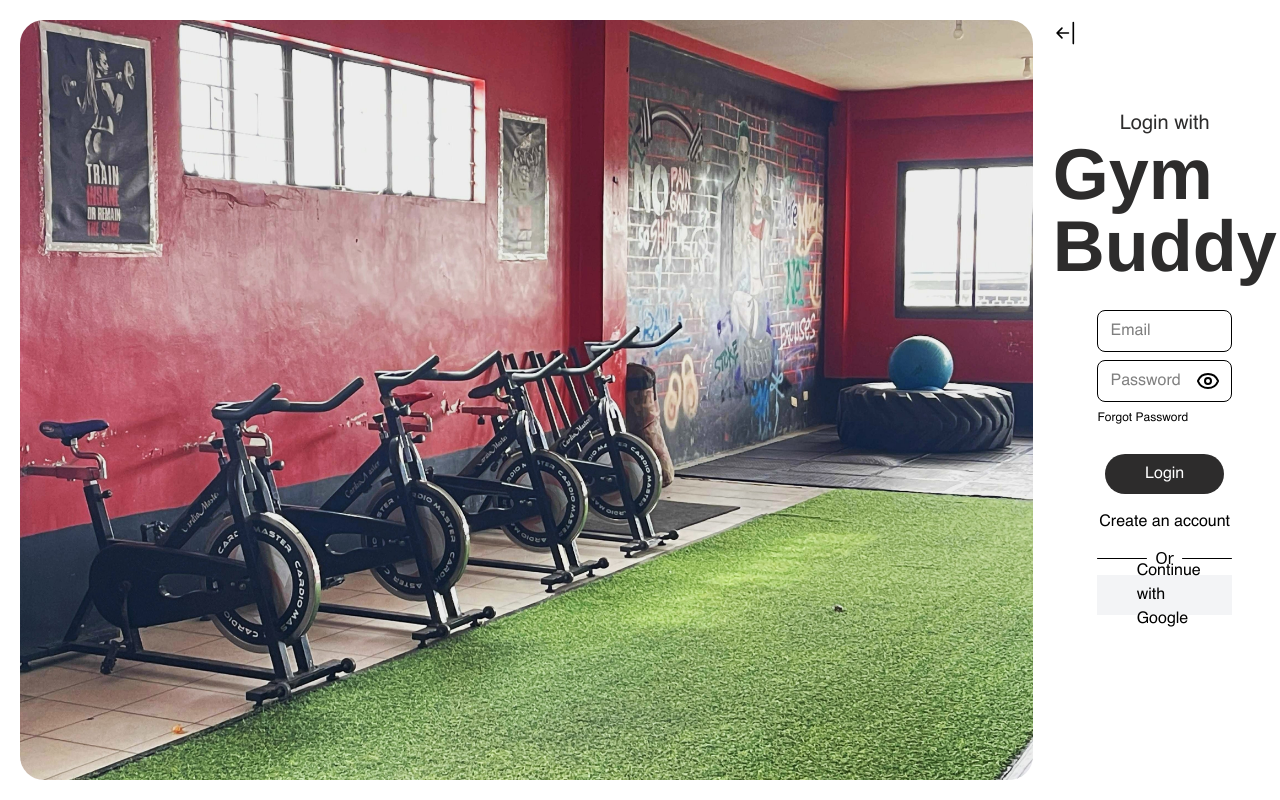
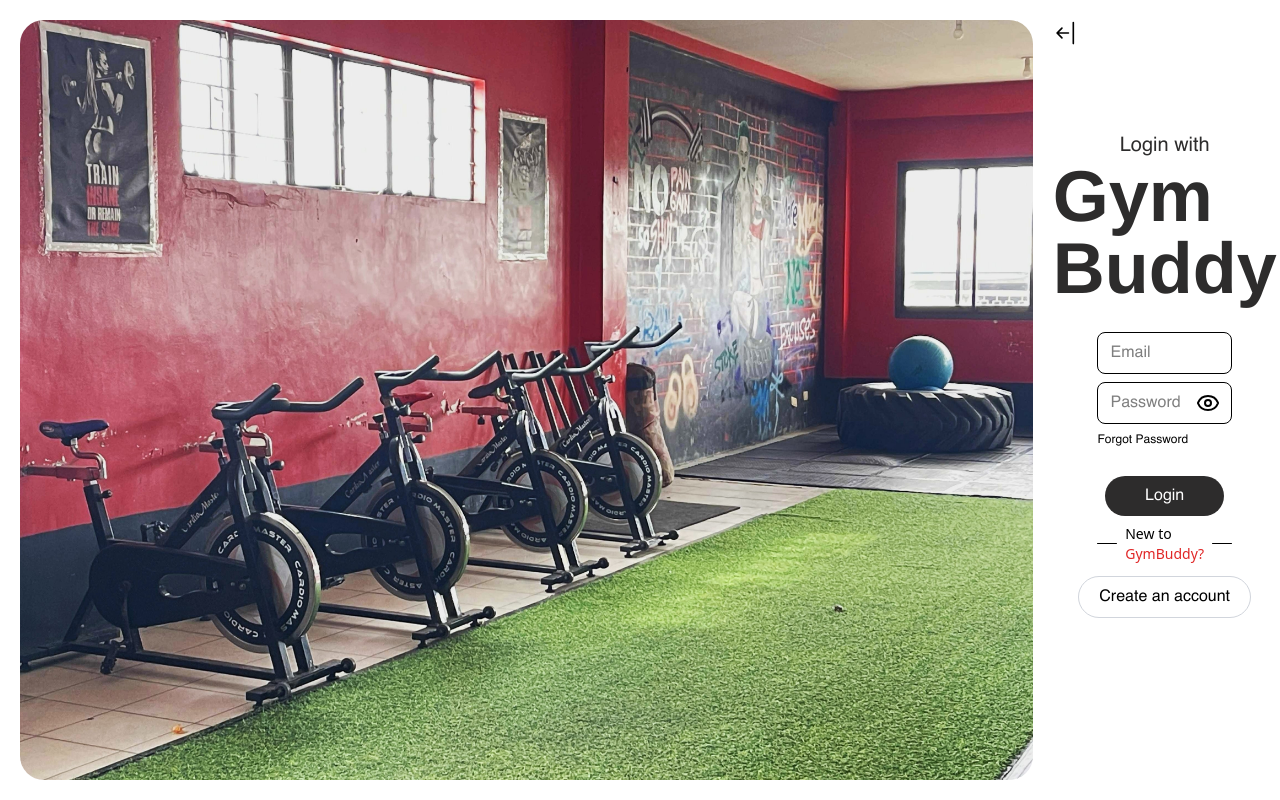
Before and after one commit to sooooodeen/2025-CP_GymBuddy, a Flask app: page /login in a window 1280 px wide. Run offline with Flask 3, Linux system fonts and the light colour scheme; style sheets or scripts are compiled from the project's sources.

Commit message:
Added Email 'Resend' Verification and more UI fixes

```diff
--- a/app.py
+++ b/app.py
@@ -325,7 +325,7 @@ def verify_account(token):
             user.status = 'active'
             user.verification_token = None
             db.session.commit()
-            flash('Your email has been successfully verified! You can now log in.', 'success')
+            flash('Email verified!', 'success')
     else:
         # Should not happen if token validation passed, but good for safety
         flash('Account not found.', 'error')
@@ -371,6 +371,41 @@ def login():
         else:
             flash('Invalid email or password.', 'error')
     return render_template("login.html")
+# app.py
+
+@app.route("/resend_verification", methods=['GET', 'POST'])
+def resend_verification():
+    # If the user is already logged in (unverified but has a session), we can use their ID.
+    # Otherwise, we ask for their email via a simple form.
+
+    if request.method == 'POST':
+        email = request.form.get('email')
+
+        if not email:
+            flash('Please enter your email address.', 'warning')
+            return redirect(url_for('resend_verification'))
+
+        user = User.query.filter_by(email=email, status='unverified').first()
+
+        if user:
+            # 1. Generate new token
+            new_token = generate_verification_token(email)
+
+            # 2. Send new email
+            try:
+                send_verification_email(email, new_token)
+                flash('A new verification link has been sent to your email.', 'success')
+            except Exception as e:
+                print(f"ERROR RESENDING EMAIL: {e}")
+                flash('Could not resend the verification email. Please contact support.', 'warning')
+        else:
+            # Be vague for security purposes—don't confirm if the email exists.
+            flash('If an unverified account exists, a new link has been sent.', 'info')
+
+        return redirect(url_for('login'))
+
+    # GET request: Show the form to input the email
+    return render_template("resend_form.html") # We need to create this template
 
 @app.route("/logout")
 def logout():
--- a/templates/login.html
+++ b/templates/login.html
@@ -10,24 +10,47 @@
 <body>
     <div class="flex h-[100dvh] p-5 gap-5">
         <img src="/static/src/images/loginIMG.jpg" alt="" class="rounded-3xl object-cover">
-        <div class="flex flex-col items-center w-full">
-            <div class="h-[10%] w-full flex justify-start items-start">
+        <div class="grid grid-rows-[3%_15%_1fr] w-full">
+            <div class="w-full flex justify-start items-start">
                 <a href="{{ url_for('home') }}" class="self-start items-start">
                     <svg xmlns="http://www.w3.org/2000/svg" width="26" height="26" fill="currentColor" class="bi bi-arrow-bar-left" viewBox="0 0 16 16">
                         <path fill-rule="evenodd" d="M12.5 15a.5.5 0 0 1-.5-.5v-13a.5.5 0 0 1 1 0v13a.5.5 0 0 1-.5.5M10 8a.5.5 0 0 1-.5.5H3.707l2.147 2.146a.5.5 0 0 1-.708.708l-3-3a.5.5 0 0 1 0-.708l3-3a.5.5 0 1 1 .708.708L3.707 7.5H9.5a.5.5 0 0 1 .5.5"/>
                     </svg>
                 </a>
             </div>
-            <div class="w-full h-[70%] flex flex-col items-center justify-center">
+            <div class="flex items-center justify-center">
                 {% with messages = get_flashed_messages(with_categories=true) %}
                     {% if messages %}
                         {% for category, message in messages %}
-                            <div class="p-2 my-2 text-sm rounded-lg {% if category == 'error' %} bg-red-100 text-red-700 {% else %} bg-green-100 text-green-700 {% endif %}">
+
+                            {% set is_unverified_error = (message == 'Your account is not verified. Please check your email for the verification link.') %}
+
+                            <div class="p-2 my-2 text-sm rounded-lg w-full max-w-md text-center
+                                {% if is_unverified_error or category == 'error' %}
+                                    bg-red-100 text-red-700
+                                {% else %}
+                                    bg-green-100 text-green-700
+                                {% endif %}">
+
                                 {{ message }}
+
+                                {% if is_unverified_error %}
+                                    <div class="mt-2 text-sm">
+                                        Did not receive it?
+                                        <a href="{{ url_for('resend_verification') }}"
+                                           class="font-bold underline cursor-pointer hover:text-red-900">
+                                            Click here to resend the link.
+                                        </a>
+                                    </div>
+                                {% endif %}
                             </div>
                         {% endfor %}
                     {% endif %}
                 {% endwith %}
+            </div>
+            <div class="w-full h-[70%] flex flex-col items-center justify-center">
+
+            <!-- <div class="w-full h-[70%] mt-3 flex flex-col items-center justify-center"> -->
 
                 <p class="text-[#2D2C2C] font-Helvetica text-xl">Login with</p>
                 <h1 class="font-Helvetica font-bold text-7xl text-[#2D2C2C]">Gym Buddy</h1>
@@ -51,16 +74,22 @@
                     </div>
                 </form>
 
-                <a href="{{ url_for('register') }}" class="font-Helvetica text-base mt-2 rounded-4xl hover:bg-gray-100 py-2 px-5">Create an account</a>
-                <div class="flex w-[60%] gap-2 justify-center items-center">
-                    <hr class="border-t-1 border-black-500 w-[70%] rounded mx-auto my-4">
-                    <p>Or</p>
-                    <hr class="border-t-1 border-black-500 w-[70%] rounded mx-auto my-4">
+                <div class="flex w-[60%] my-2 gap-2 justify-center items-center">
+                    <hr class="border-t-1 border-black-500 w-[32%] rounded mx-auto my-4">
+                    <p class="text-sm">New to <span class="text-[#e02727]">GymBuddy?</span> </p>
+                    <hr class="border-t-1 border-black-500 w-[32%] rounded mx-auto my-4">
                 </div>
-                <a href="" class="flex font-Helvetica w-[60%] gap-2 py-4 px-10 hover:bg-gray-200 bg-gray-100 justify-center items-center h-10"><svg xmlns="http://www.w3.org/2000/svg" x="0px" y="0px" width="36" height="36" viewBox="0 0 48 48">
-                    <path fill="#FFC107" d="M43.611,20.083H42V20H24v8h11.303c-1.649,4.657-6.08,8-11.303,8c-6.627,0-12-5.373-12-12c0-6.627,5.373-12,12-12c3.059,0,5.842,1.154,7.961,3.039l5.657-5.657C34.046,6.053,29.268,4,24,4C12.955,4,4,12.955,4,24c0,11.045,8.955,20,20,20c11.045,0,20-8.955,20-20C44,22.659,43.862,21.35,43.611,20.083z"></path><path fill="#FF3D00" d="M6.306,14.691l6.571,4.819C14.655,15.108,18.961,12,24,12c3.059,0,5.842,1.154,7.961,3.039l5.657-5.657C34.046,6.053,29.268,4,24,4C16.318,4,9.656,8.337,6.306,14.691z"></path><path fill="#4CAF50" d="M24,44c5.166,0,9.86-1.977,13.409-5.192l-6.19-5.238C29.211,35.091,26.715,36,24,36c-5.202,0-9.619-3.317-11.283-7.946l-6.522,5.025C9.505,39.556,16.227,44,24,44z"></path><path fill="#1976D2" d="M43.611,20.083H42V20H24v8h11.303c-0.792,2.237-2.231,4.166-4.087,5.571c0.001-0.001,0.002-0.001,0.003-0.002l6.19,5.238C36.971,39.205,44,34,44,24C44,22.659,43.862,21.35,43.611,20.083z"></path>
+                <a href="{{ url_for('register') }}" class="font-Helvetica text-base mt-1 rounded-4xl border border-gray-300 hover:bg-gray-100 py-2 px-5">Create an account</a>
+                <!-- <a href="" class="flex font-Helvetica w-[60%] gap-2 py-4 px-10 hover:bg-gray-200 bg-gray-100 justify-center items-center h-10">
+                    <svg xmlns="http://www.w3.org/2000/svg" x="0px" y="0px" width="36" height="36" viewBox="0 0 48 48">
+                        <path fill="#FFC107" d="M43.611,20.083H42V20H24v8h11.303c-1.649,4.657-6.08,8-11.303,8c-6.627,0-12-5.373-12-12c0-6.627,5.373-12,12-12c3.059,0,5.842,1.154,7.961,3.039l5.657-5.657C34.046,6.053,29.268,4,24,4C12.955,4,4,12.955,4,24c0,11.045,8.955,20,20,20c11.045,0,20-8.955,20-20C44,22.659,43.862,21.35,43.611,20.083z"></path>
+                        <path fill="#FF3D00" d="M6.306,14.691l6.571,4.819C14.655,15.108,18.961,12,24,12c3.059,0,5.842,1.154,7.961,3.039l5.657-5.657C34.046,6.053,29.268,4,24,4C16.318,4,9.656,8.337,6.306,14.691z"></path>
+                        <path fill="#4CAF50" d="M24,44c5.166,0,9.86-1.977,13.409-5.192l-6.19-5.238C29.211,35.091,26.715,36,24,36c-5.202,0-9.619-3.317-11.283-7.946l-6.522,5.025C9.505,39.556,16.227,44,24,44z"></path>
+                        <path fill="#1976D2" d="M43.611,20.083H42V20H24v8h11.303c-0.792,2.237-2.231,4.166-4.087,5.571c0.001-0.001,0.002-0.001,0.003-0.002l6.19,5.238C36.971,39.205,44,34,44,24C44,22.659,43.862,21.35,43.611,20.083z"></path>
                     </svg> Continue with Google
-                </a>
+                </a> -->
+            <!-- </div> -->
+
             </div>
         </div>
     </div>
```
Also changed, not shown: templates/resend_form.html (added, +44 -0 lines), templates/verify_message.html (+17 -6 lines). Lines whose indentation alone changed are shown as unchanged.
